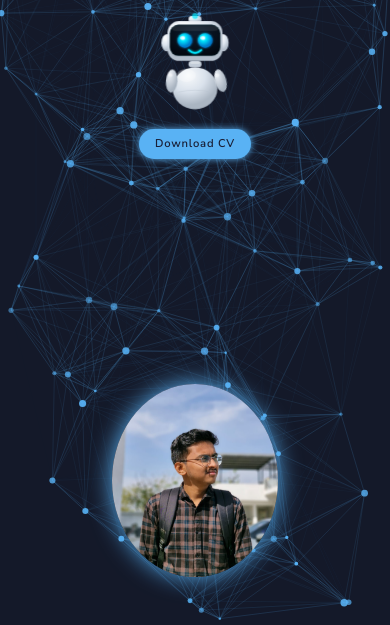
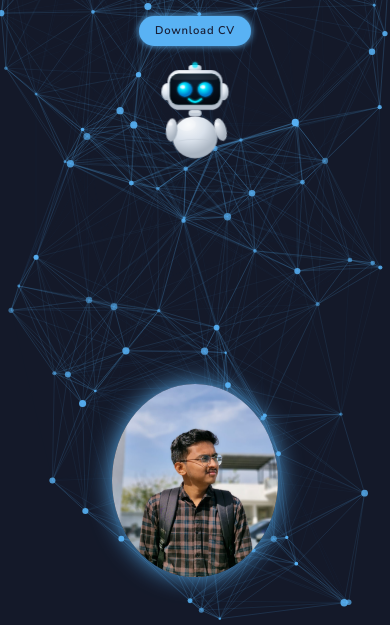
Before and after one commit to pranay-kadu/Portfolio, a website: page index.html in a window 390 px wide. Shown: the part 219-844 px from the top of the page. Drawn offline with nearby package versions, Linux system fonts and the light colour scheme.

Commit message:
Fix mobile responsiveness to render CV button above robot

```diff
--- a/styles.css
+++ b/styles.css
@@ -1073,9 +1073,9 @@ section {
         justify-content: center;
     }
 
-    /* ── Stack robot on top of CV button and center them ── */
+    /* ── Stack CV button on top of robot and center them ── */
     .cv-robot-row {
-        flex-direction: column-reverse;
+        flex-direction: column;
         justify-content: center;
         align-items: center;
         gap: 2.5rem;
```
